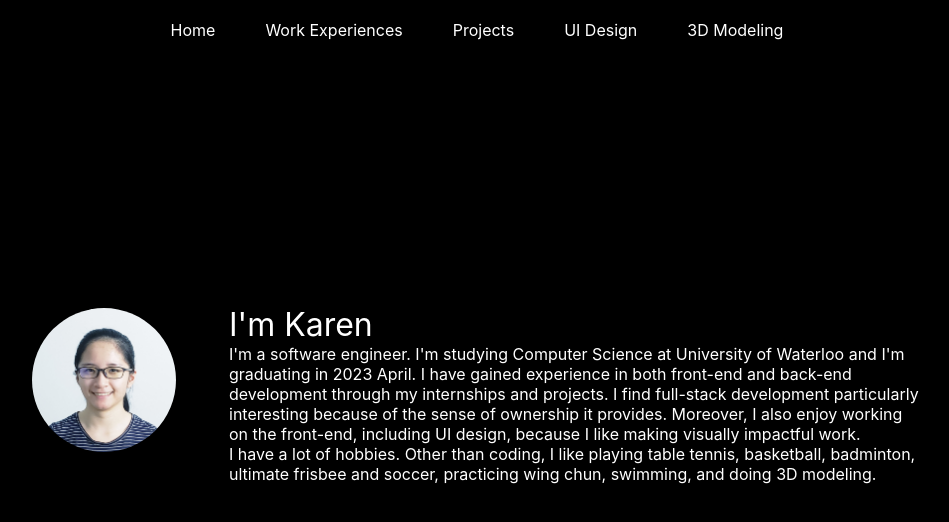
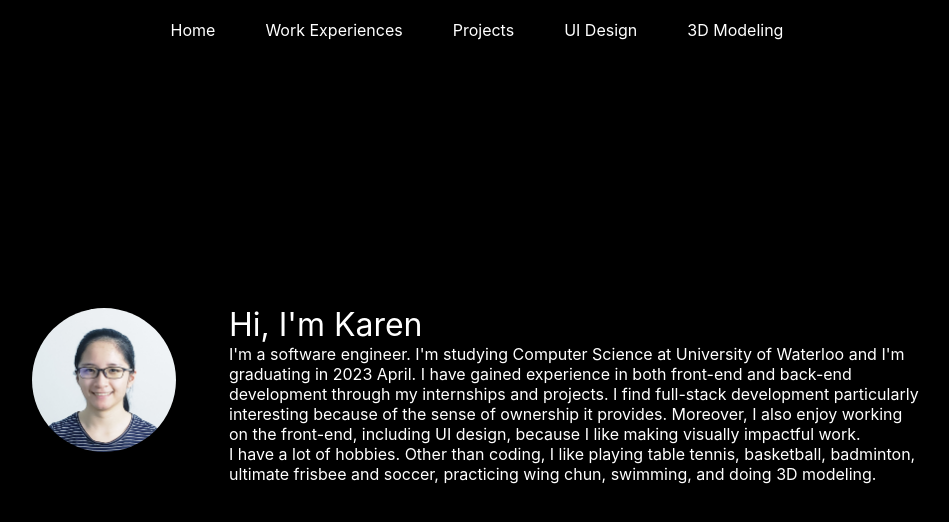
Before and after one commit to karenlinky/personal-website, a React (Create React App) app: page /about_me in a window 1280 px wide. Shown: the top 522 px of the page, without its empty margins (163-1112 px from the left). Built offline with nearby package versions, Linux system fonts and the light colour scheme.

Commit message:
Replaced title icon

```diff
--- a/public/index.html
+++ b/public/index.html
@@ -11,7 +11,7 @@
     />
     <link rel="apple-touch-icon" href="%PUBLIC_URL%/logo192.png" />
     <link rel="manifest" href="%PUBLIC_URL%/manifest.json" />
-    <title>React App</title>
+    <title>KY Karen Lin</title>
   </head>
   <body>
     <noscript>You need to enable JavaScript to run this app.</noscript>
--- a/src/components/aboutMe/AboutMe.js
+++ b/src/components/aboutMe/AboutMe.js
@@ -16,7 +16,7 @@ const AboutMe = () => {
     return (
         <div className={'fullPageBody'}>
             <ResponsivePage>
-                <PageHeader shortTopPadding threshold={0} label={'I\'m Karen'} descr={descr} img={{img: profilePic, alt: 'profile picture'}}/>
+                <PageHeader shortTopPadding threshold={0} label={'Hi, I\'m Karen'} descr={descr} img={{img: profilePic, alt: 'profile picture'}}/>
             </ResponsivePage>
         </div>
     )
```
Also changed, not shown: 2 other files (tests, documents, lock files or other folders).
